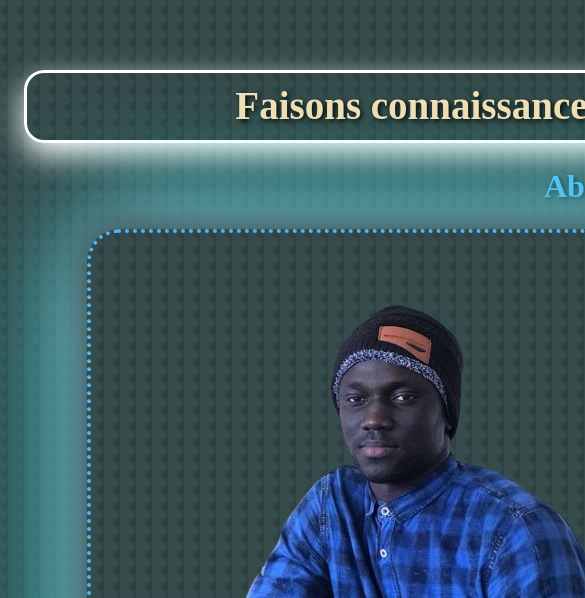
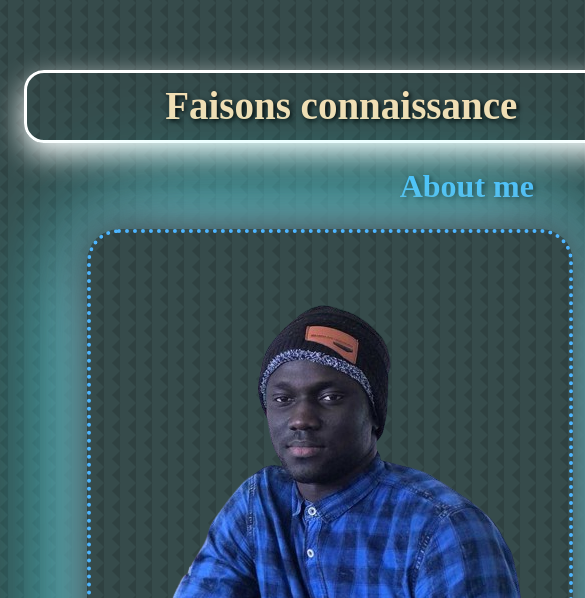
Before and after one commit to Mouhamed1003/keenprogrammer.com, a React (Create React App) app: page / in a window 390 px wide. Shown: the part 1453-2051 px from the top of the page, 585 px wide, since content can reach past the window. Built offline with nearby package versions, Linux system fonts and the light colour scheme.

Commit message:
Update a_propos.css

```diff
--- a/src/components/a_propos/a_propos.css
+++ b/src/components/a_propos/a_propos.css
@@ -278,7 +278,7 @@ section {
         padding-top: 1rem;
         margin-top: 4rem;
         height: 258vh;
-        width: 178vw;
+        width: 141vw;
     }
     .apropos_container {
         display: block;
@@ -339,7 +339,7 @@ section {
         white-space: nowrap;
         font-size: 10vw;
         margin-left: 0.2em;
-        margin-right: -3.1em;
+        margin-right: -3.2em;
     }
     .apropos h2 {
         font-size: xx-large;
```
